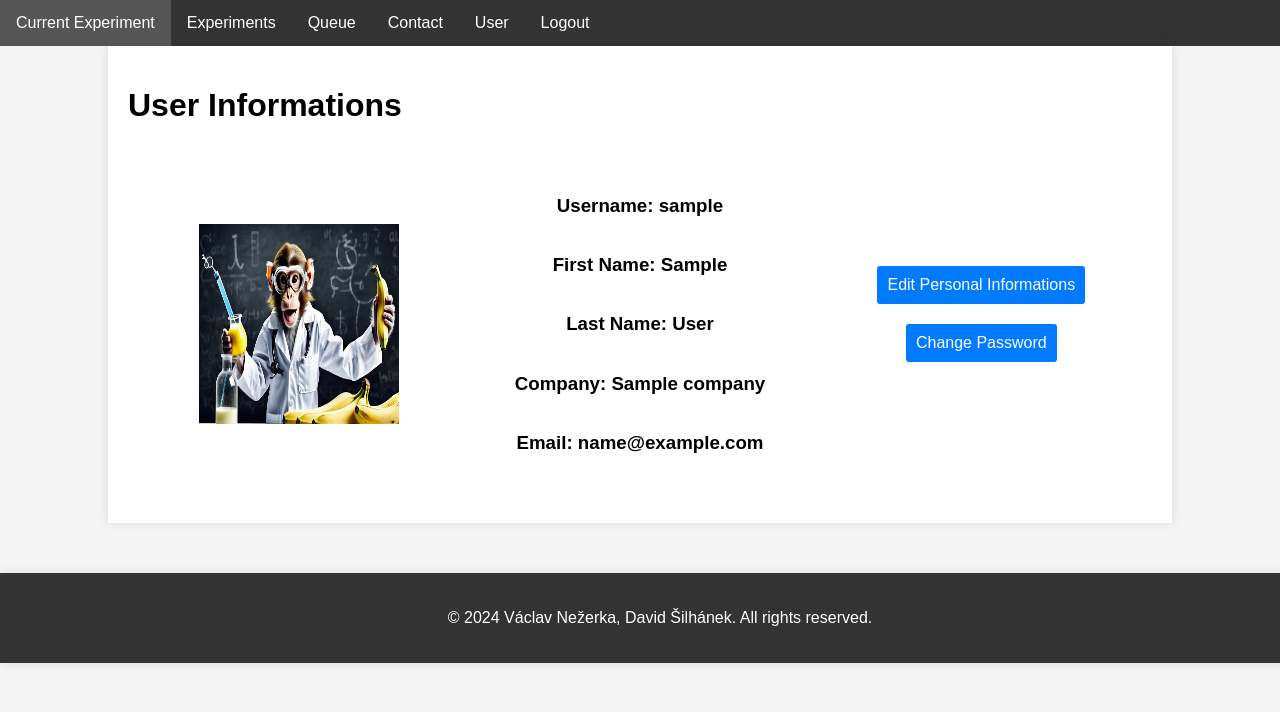
After one commit to VaclavNezerka/PyPAIS_web.py, a Flask app: page /user in a window 1280 px wide. The commit adds this page. Shown: the top 712 px of the page. Run offline with Flask 3, Linux system fonts and the light colour scheme; the visitor is signed in with stand-in values (Sample User, id 1); tables that the repository leaves empty hold one stand-in row (values such as "Sample post"); a database or web service that is not in the repository returns one stand-in record (values such as "Sample title"); parts of the project's set-up code (start-up, migrations or seed data) failed here and were passed over; some libraries are stand-ins or nearby versions.

Commit message:
The ability to change password was added (new html template user, new js file script_user)

```diff
--- a/PyPAIS_DB.session.sql
+++ b/PyPAIS_DB.session.sql
@@ -113,3 +113,4 @@ GRANT INSERT ON experiments TO pypais_small;
 GRANT ALL PRIVILEGES ON experiments TO pypais_small;
 
 GRANT USAGE, SELECT ON SEQUENCE experiments_id_seq TO pypais_small;
+GRANT UPDATE ON public_users TO pypais_small;
--- a/app.py
+++ b/app.py
@@ -137,6 +137,33 @@ def logout():
     session.pop('authenticated',None)
     return redirect(url_for('login'))
 
+@app.route('/change-password',methods=['GET','POST'])
+@check_authentication
+def change_password():
+    if request.method=='GET':
+        form=forms.ChangePasswordForm()
+        return render_template('form.html',dynamic_content='Change password',form=form,session=session)
+    elif request.method=='POST':
+        form=forms.ChangePasswordForm()
+        if form.validate_on_submit():
+            query='SELECT pwd FROM public_users WHERE id=%s'
+            values=(session['user_id'],)
+            pwd_hash=execute_query(query=query,values=values)[0][0]
+            authenticated=ws.check_password_hash(pwhash=pwd_hash,password=form.old_password.data)
+            if authenticated:
+                query='UPDATE public_users SET pwd=%s WHERE id=%s'
+                values=(ws.generate_password_hash(form.new_password.data,method=os.environ['HASH_METHOD'],salt_length=int(os.environ['SALT_LENGTH']),),session['user_id'])
+                execute_query(query=query,values=values)
+                flash('Password changed successfully.','success')
+                return redirect('/user')
+            else:
+                flash('The old password is incorrect.','error')
+                return render_template('form.html',dynamic_content='Change password',form=form,session=session)
+        else:
+            return render_template('form.html',dynamic_content='Change password',form=form,session=session)
+    else:
+        return redirect('/')
+
 @app.route('/login',methods=['GET','POST'])
 def login():
     logout()
@@ -189,6 +216,24 @@ def experiments():
     records=[('id','time_stamp','expert_guess', 'asphalt_ratio')]
     records.append(execute_query("SELECT id, time_stamp, expert_guess, asphalt_ratio FROM experiments where added_by_user=%s AND current_state='finished' ",(session['user_id'],)))
     return render_template('experiments.html',records=records,session=session,dynamic_content='Experiments')
+
+
+
+@app.route('/user',methods=['GET'])
+@check_authentication
+def user():
+    user_id = session['user_id']
+    if user_id!=session['user_id']:
+        flash('You do not have permission to access this page.','error')
+        return redirect('/')
+    query = 'SELECT first_name, last_name, username, e_mail, company FROM public_users WHERE id=%s'
+    user_data = execute_query(query, (user_id,))
+    user_data_dict = {'first_name': user_data[0][0],
+                      'last_name': user_data[0][1],
+                      'username': user_data[0][2],
+                      'e_mail': user_data[0][3],
+                      'company': user_data[0][4]}
+    return render_template('user.html',session=session,dynamic_content=user_data_dict)
 
 @app.route('/register',methods=['GET','POST'])
 def register():
--- a/db_api.py
+++ b/db_api.py
@@ -28,6 +28,11 @@ def db_connection(func):
             close_all(conn,cur)
         return result
     return wrapper
+
+@db_connection
+def change_password(cur, conn, values):
+    cur.execute('UPDATE users SET pwd=%s WHERE username=%s', values)
+    conn.commit()
 
 @db_connection
 def save_new_user_db(cur, conn , values):
--- /dev/null
+++ b/static/script_user.js
@@ -0,0 +1,4 @@
+document.getElementById("changePasswordButton").addEventListener("click", function() {
+    // redirect to change password page
+      window.location.href = "/change-password";
+})
--- a/templates/navbar.html
+++ b/templates/navbar.html
@@ -16,6 +16,7 @@
     <li><a href="/experiments">Experiments</a></li>
     <li><a href="/queue">Queue</a></li>
     <li><a href="/contact">Contact</a></li>
+    <li><a href="/user">User</a></li>
     <li><a href="/logout">Logout</a></li>
   </ul>
   {% else %}
--- /dev/null
+++ b/templates/user.html
@@ -0,0 +1,45 @@
+<!DOCTYPE html>
+{% extends "base.html" %}
+{% block content %}
+
+
+<html>
+    <head>
+        <title>User Informations</title>
+            <link rel="stylesheet" href="/static/styles.css">
+        <link rel="icon" type="image/vnd.icon" href="/static/favicon.ico">
+    </head>
+    <body>
+        <div class="container">
+            <!-- First Row: Image Upload -->
+            <div class="row">
+                <h1>User Informations</h1>
+            </div>
+            <div class="row">
+                <div class="column">
+                    <img src="/static/def_profile_picture.jpg" alt="Profile Picture" width="200" height="200" >
+                </div>
+                <div class="column">
+                        <h3>Username: {{ dynamic_content.username }}</h3>
+                        <h3>First Name: {{ dynamic_content.first_name }}</h3>
+                        <h3>Last Name: {{ dynamic_content.last_name }}</h3>
+                        <h3>Company: {{ dynamic_content.company }}</h3>
+                        <h3>Email: {{ dynamic_content.e_mail }}</h3>
+                </div>
+                <div class="column">
+                    <div class="row">
+                        <button id="editPersonalInformations" type=submit >Edit Personal Informations</button>
+                    </div>
+                    <div class="row">
+                        <button id="changePasswordButton" type=submit >Change Password</button>
+                    </div>
+                </div>
+            </div>
+
+    </div>
+
+    <script src="/static/script_user.js"></script>
+</body>
+</html>
+
+{% endblock content %}
```
Also changed, not shown: forms.py (+7 -0 lines), static/def_profile_picture.jpg (added).
